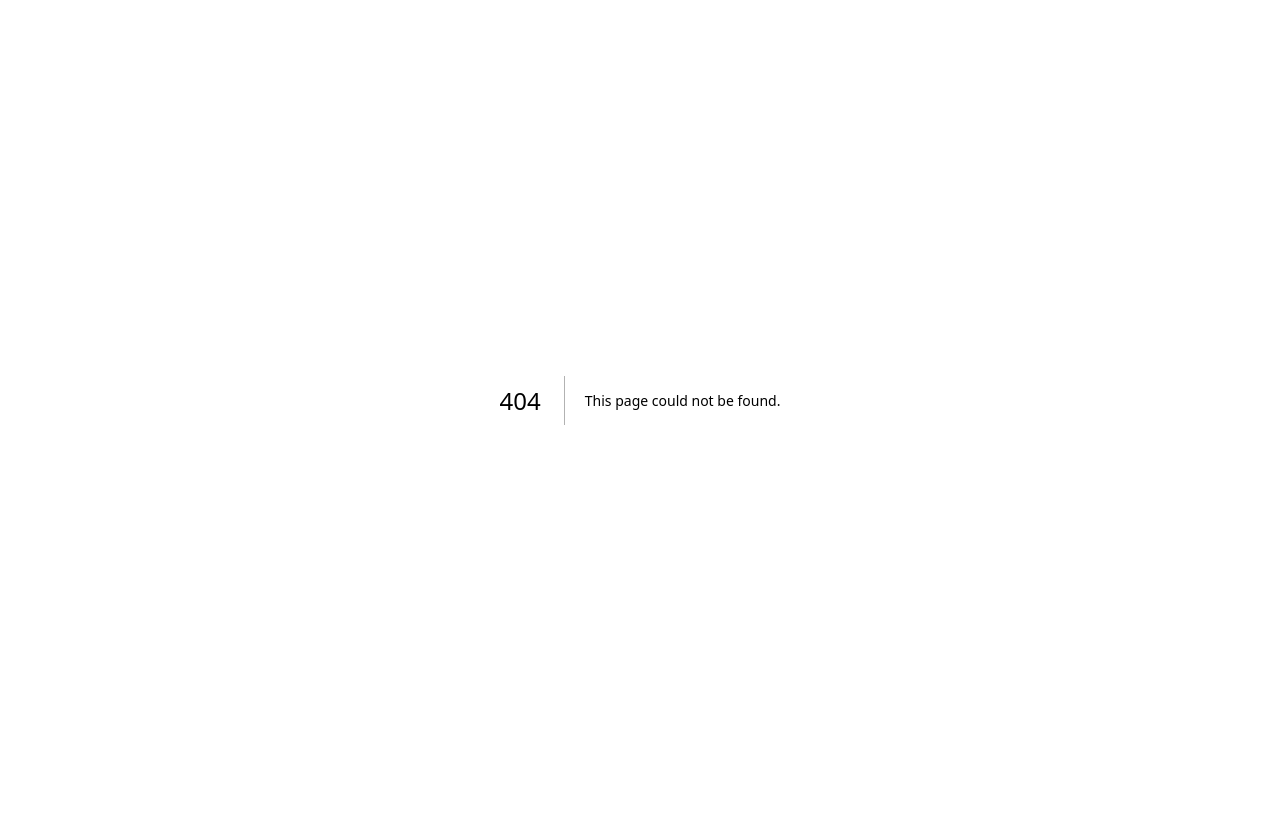
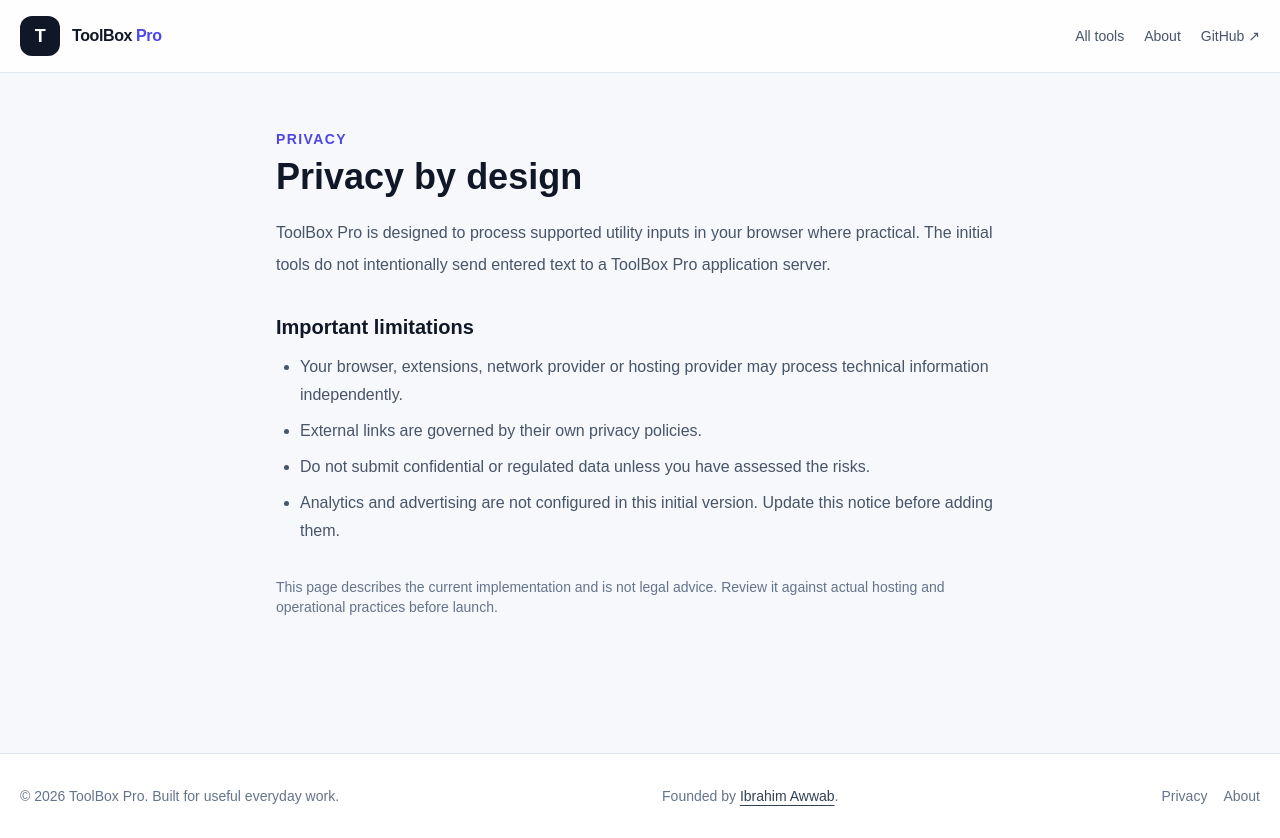
Before and after one commit to ibrahimawwab/toolbox-pro, a Next.js app: page /privacy in a window 1280 px wide. Before the commit this address had no page. Before the commit the page ends 800 px from the top, so only its background shows below. Built offline with nearby package versions, Linux system fonts and the light colour scheme.

Commit message:
Add privacy, SEO, testing and contributor foundations

```diff
--- /dev/null
+++ b/src/app/privacy/page.tsx
@@ -0,0 +1,3 @@
+import type {Metadata} from "next"; import {SiteHeader} from "@/components/SiteHeader"; import {SiteFooter} from "@/components/SiteFooter";
+export const metadata:Metadata={title:"Privacy",description:"ToolBox Pro privacy principles and current limitations."};
+export default function PrivacyPage(){return <><SiteHeader/><main className="mx-auto min-h-[60vh] max-w-3xl px-5 py-14"><p className="text-sm font-semibold uppercase tracking-widest text-brand">Privacy</p><h1 className="mt-2 text-4xl font-bold">Privacy by design</h1><p className="mt-5 leading-8 text-slate-600">ToolBox Pro is designed to process supported utility inputs in your browser where practical. The initial tools do not intentionally send entered text to a ToolBox Pro application server.</p><h2 className="mt-8 text-xl font-bold">Important limitations</h2><ul className="mt-3 list-disc space-y-2 pl-6 leading-7 text-slate-600"><li>Your browser, extensions, network provider or hosting provider may process technical information independently.</li><li>External links are governed by their own privacy policies.</li><li>Do not submit confidential or regulated data unless you have assessed the risks.</li><li>Analytics and advertising are not configured in this initial version. Update this notice before adding them.</li></ul><p className="mt-8 text-sm text-slate-500">This page describes the current implementation and is not legal advice. Review it against actual hosting and operational practices before launch.</p></main><SiteFooter/></>}
```
